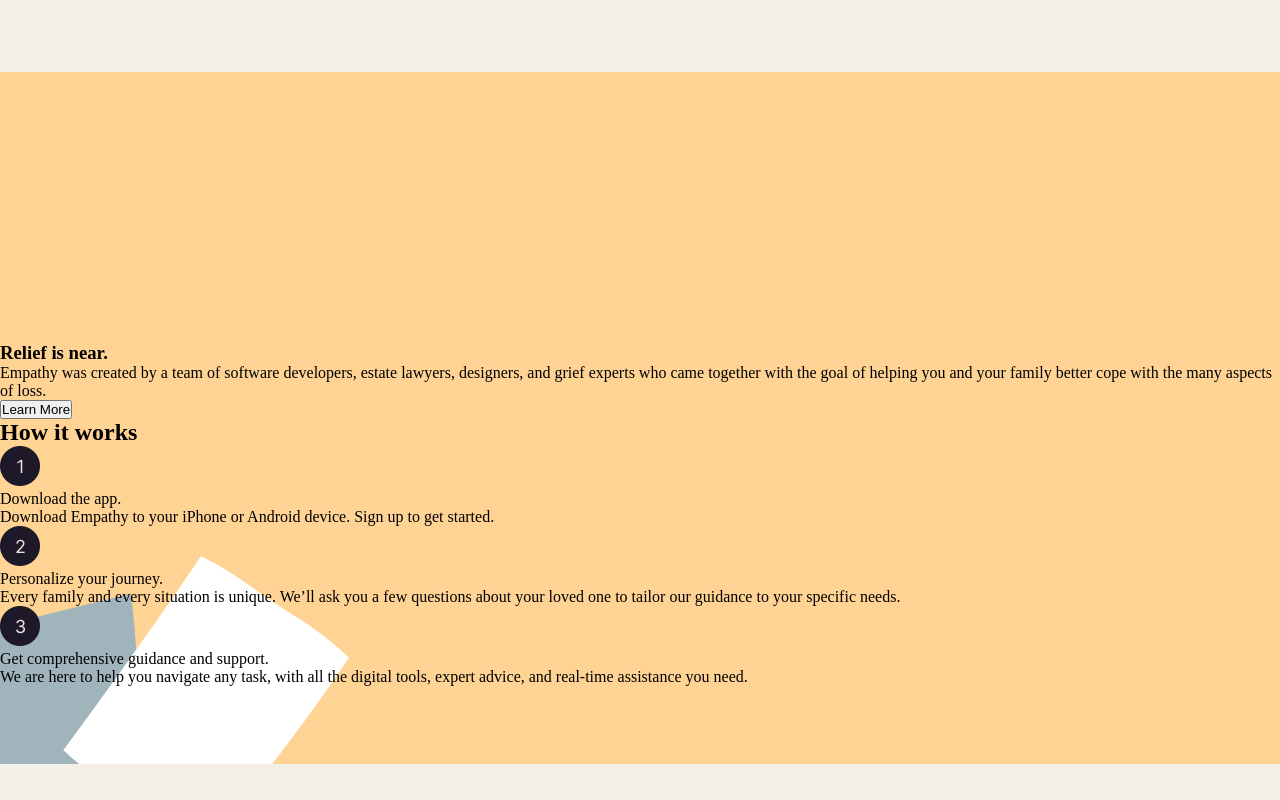
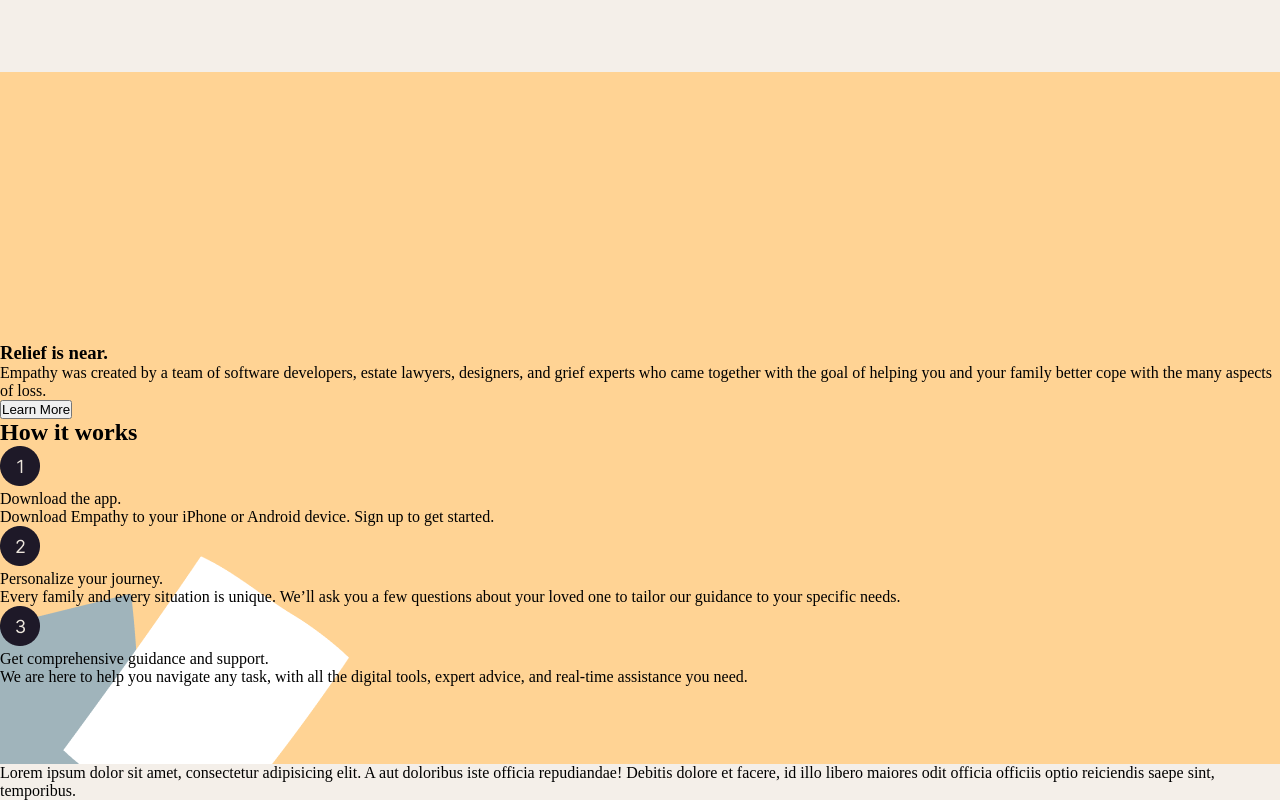
Before and after one commit to raibbot27/my_first_project, a plain HTML site: page index.html in a window 1280 px wide. Shown: the part 828-1628 px from the top of the page. Before the commit the page ends 1592 px from the top, so only its background shows below. Drawn offline with Linux system fonts and the light colour scheme.

Commit message:
first part project

```diff
--- a/index.html
+++ b/index.html
@@ -168,7 +168,7 @@
     <section>
         <div>
             <p>
-
+                Lorem ipsum dolor sit amet, consectetur adipisicing elit. A aut doloribus iste officia repudiandae! Debitis dolore et facere, id illo libero maiores odit officia officiis optio reiciendis saepe sint, temporibus.
             </p>
         </div>
     </section>
```
